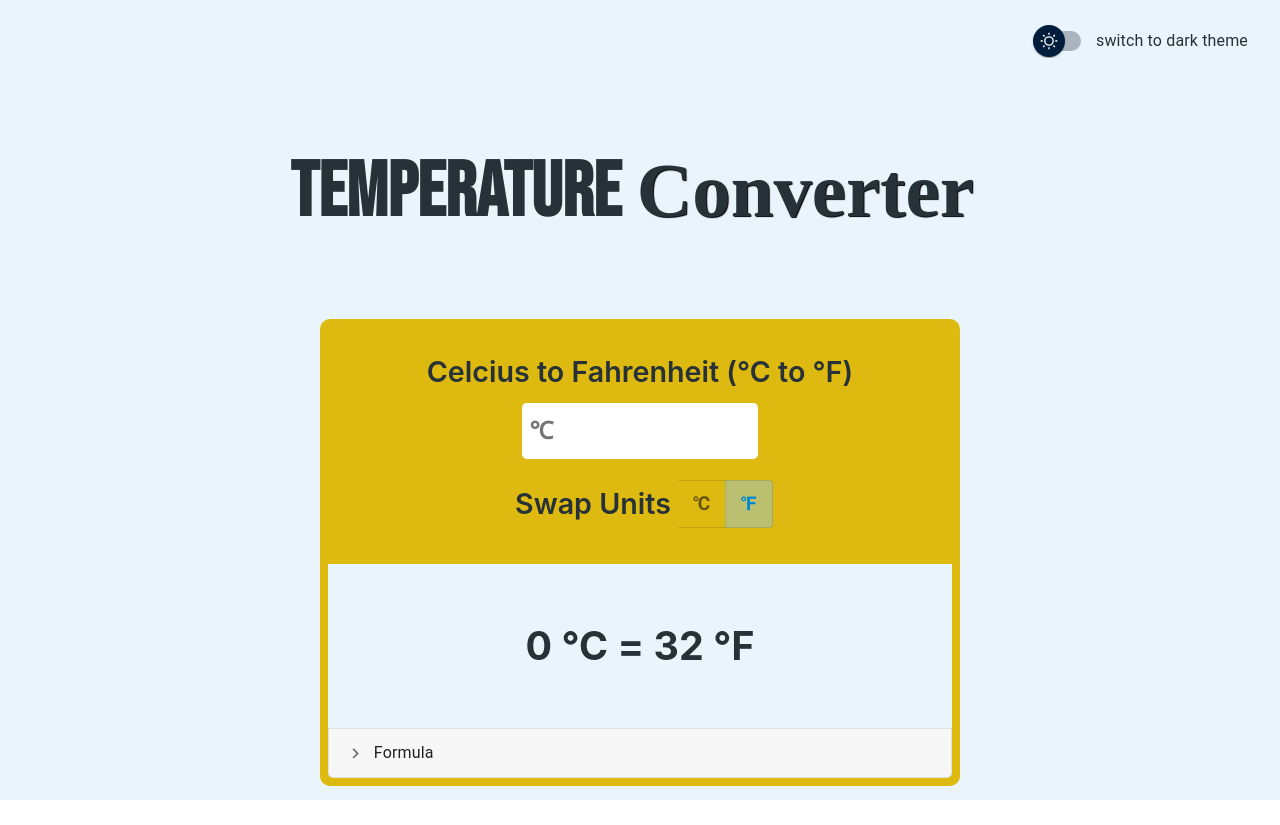
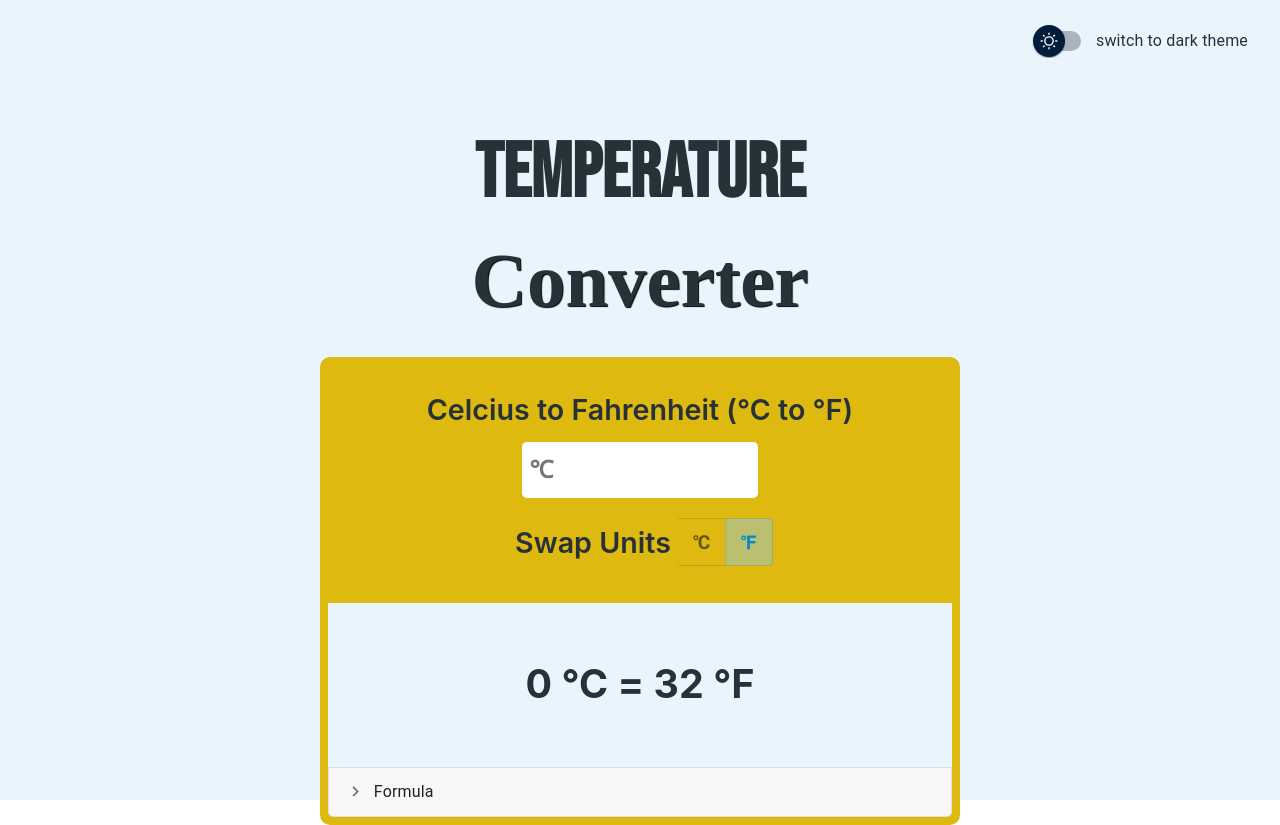
Before and after one commit to stephn2027/temp-convert, a React (Create React App) app: page / in a window 1280 px wide. Before the commit the page ends 800 px from the top, so only its background shows below. Built offline with nearby package versions, Linux system fonts and the light colour scheme; a web font is replaced by a local one.

Commit message:
changed text display

```diff
--- a/src/Components/Title.jsx
+++ b/src/Components/Title.jsx
@@ -9,8 +9,8 @@ export default function Title() {
     <TitleStyled className="title__container">
       <div className="title__text" style={{ color: theme.color }}>
         <div>
-          <span className="text--first">Temperature</span>
-          <span className="text--second">Converter</span>
+          <div className="text--first">Temperature</div>
+          <div className="text--second">Converter</div>
         </div>
       </div>
     </TitleStyled>
--- a/src/styles/title.js
+++ b/src/styles/title.js
@@ -1,24 +1,28 @@
 import styled from '@emotion/styled';
 export const TitleStyled = styled.div`
-  display: block;
-  margin: 1rem;
-  padding: 1rem;
+  display: flex;
+  justify-content: center;
+
+  margin-top: 3rem;
+  margin-bottom: -3rem;
   text-align: center;
   font-family: 'Bebas Neue', cursive;
   font-size: clamp(3rem, 6vw, 6rem);
   font-weight: 900;
 
   .title__text {
-    display: flex;
+
     justify-content: center;
     flex-wrap: wrap;
-
+    margin: 1rem;
     .text--first {
-      padding: 0rem;
+      padding-bottom: 0px;
+      margin: -3rem;
     }
     .text--second {
       font-family: 'Zilla Slab Highlight', cursive;
-      padding: 1rem;
+      padding: 0rem;
+
 
       text-shadow: 1px 1px 1px black;
     }
```
Also changed, not shown: src/Components/TempDetails.jsx (+14 -9 lines).
